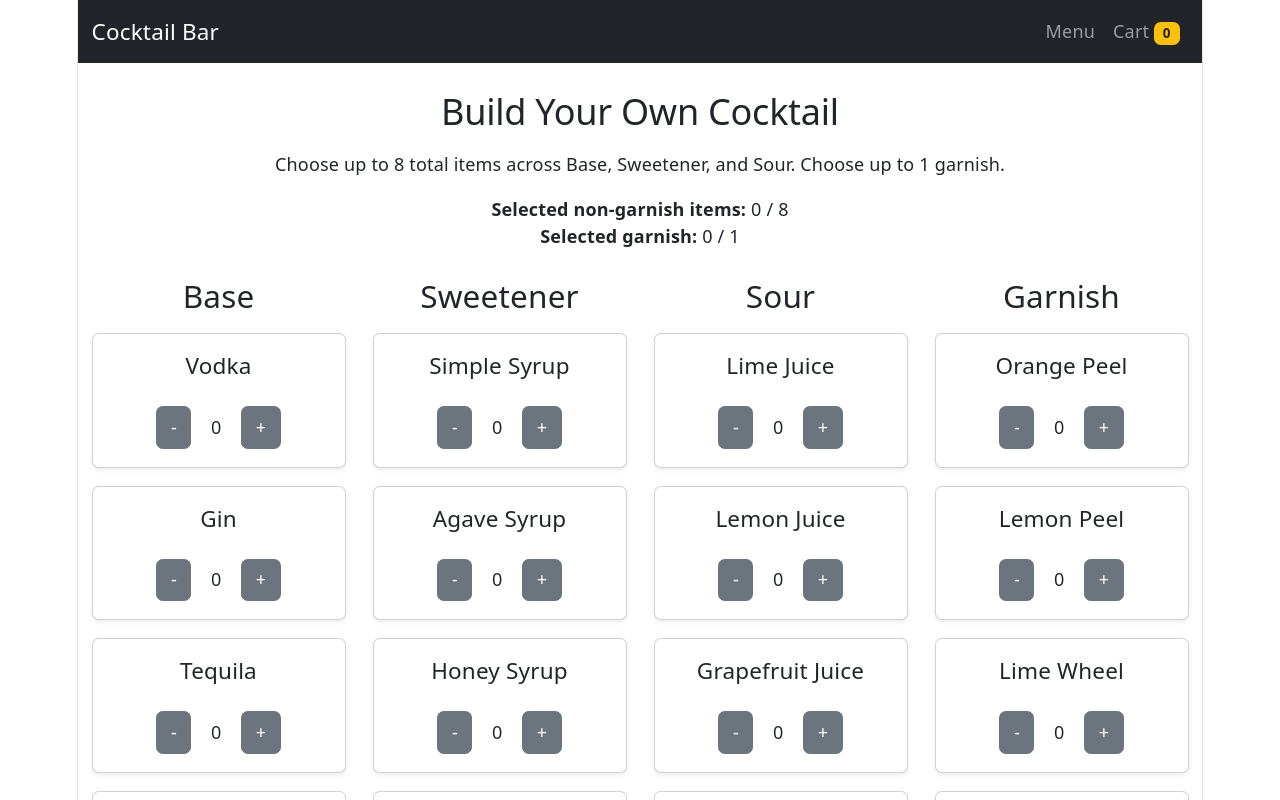
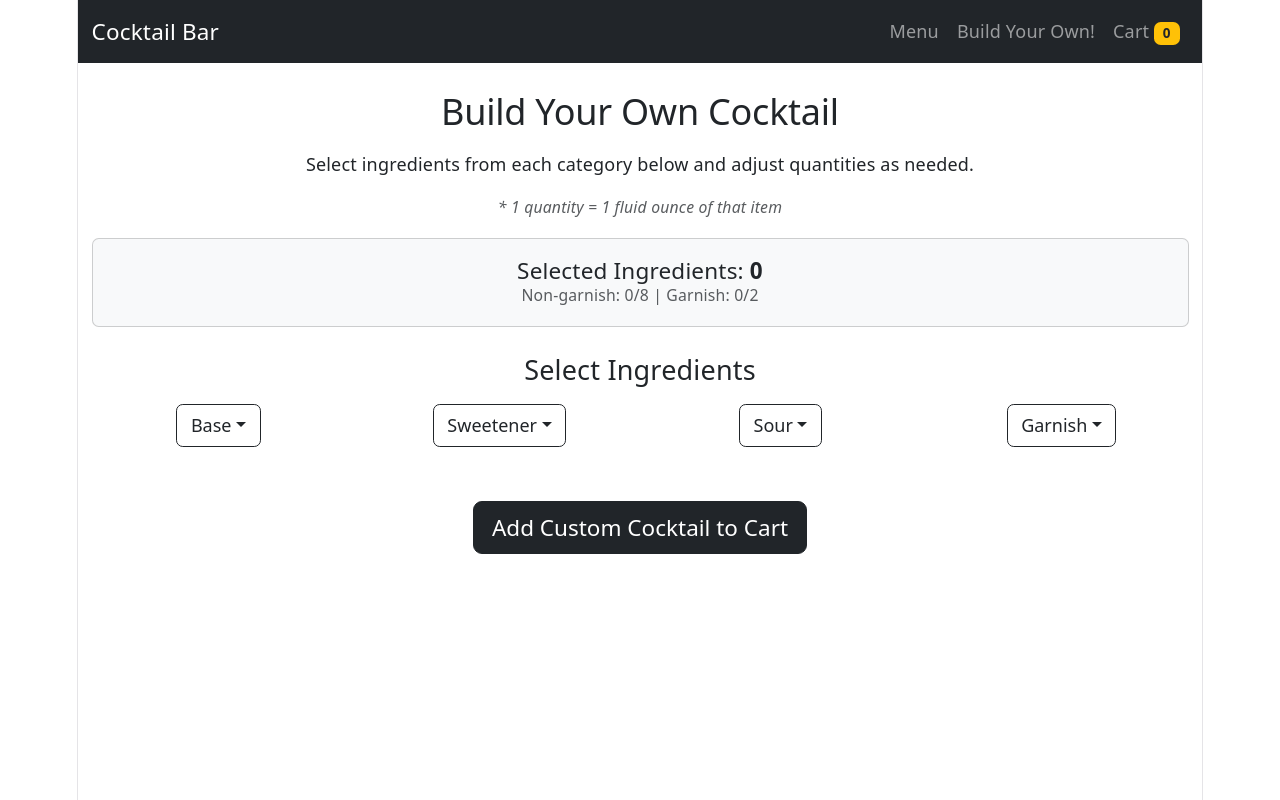
Before and after one commit to CS571-S26/p25, a React (Vite) app: page /#/build-your-own in a window 1280 px wide. Shown: the top 800 px of the page. Built offline with nearby package versions, Linux system fonts and the light colour scheme.

Commit message:
check in 3

```diff
--- a/src/assets/components/NavigationBar.jsx
+++ b/src/assets/components/NavigationBar.jsx
@@ -15,6 +15,9 @@ function NavigationBar({ cartCount }) {
             <Nav.Link as={Link} to="/menu">
               Menu
             </Nav.Link>
+            <Nav.Link as={Link} to="/build-your-own">
+              Build Your Own!
+            </Nav.Link>
             <Nav.Link as={Link} to="/cart">
               Cart <Badge bg="warning" text="dark">{cartCount}</Badge>
             </Nav.Link>
--- a/src/assets/pages/BuildYourOwnPage.jsx
+++ b/src/assets/pages/BuildYourOwnPage.jsx
@@ -1,5 +1,5 @@
 import { useState } from "react";
-import { Container, Row, Col, Card, Button, Alert } from "react-bootstrap";
+import { Container, Row, Col, Card, Button, Alert, Dropdown, DropdownButton } from "react-bootstrap";
 
 const BASE_OPTIONS = [
   "Vodka",
@@ -45,21 +45,27 @@ const GARNISH_OPTIONS = [
   "Salt Rim"
 ];
 
-function IngredientCard({ name, count, onIncrement, onDecrement }) {
+function SelectedIngredient({ name, quantity, onIncrement, onDecrement, onRemove }) {
   return (
-    <Card className="h-100 shadow-sm">
-      <Card.Body className="d-flex flex-column justify-content-between text-center">
-        <Card.Title>{name}</Card.Title>
-
-        <div className="d-flex align-items-center justify-content-center mt-3">
-          <Button variant="secondary" onClick={onDecrement}>
-            -
-          </Button>
-          <span style={{ margin: "0 15px", fontSize: "18px", minWidth: "20px" }}>
-            {count}
-          </span>
-          <Button variant="secondary" onClick={onIncrement}>
-            +
+    <Card className="mb-3 shadow-sm">
+      <Card.Body className="d-flex justify-content-between align-items-center">
+        <div>
+          <h5 className="mb-0">{name}</h5>
+        </div>
+        <div className="d-flex align-items-center gap-3">
+          <div className="d-flex align-items-center">
+            <Button variant="secondary" size="sm" onClick={onDecrement}>
+              -
+            </Button>
+            <span style={{ margin: "0 10px", fontSize: "16px", minWidth: "25px", textAlign: "center" }}>
+              {quantity}
+            </span>
+            <Button variant="secondary" size="sm" onClick={onIncrement}>
+              +
+            </Button>
+          </div>
+          <Button variant="danger" size="sm" onClick={onRemove}>
+            Remove
           </Button>
         </div>
       </Card.Body>
@@ -68,74 +74,96 @@ function IngredientCard({ name, count, onIncrement, onDecrement }) {
 }
 
 function BuildYourOwnPage({ addCustomCocktailToCart }) {
-  const [baseCounts, setBaseCounts] = useState(
-    Object.fromEntries(BASE_OPTIONS.map((item) => [item, 0]))
-  );
-  const [sweetenerCounts, setSweetenerCounts] = useState(
-    Object.fromEntries(SWEETENER_OPTIONS.map((item) => [item, 0]))
-  );
-  const [sourCounts, setSourCounts] = useState(
-    Object.fromEntries(SOUR_OPTIONS.map((item) => [item, 0]))
-  );
-  const [garnishCounts, setGarnishCounts] = useState(
-    Object.fromEntries(GARNISH_OPTIONS.map((item) => [item, 0]))
-  );
+  // Store selected ingredients with their quantities
+  // Format: { "Base|Vodka": 2, "Sweetener|Simple Syrup": 1, etc. }
+  const [selectedIngredients, setSelectedIngredients] = useState({});
   const [message, setMessage] = useState("");
 
-  const totalNonGarnish =
-    Object.values(baseCounts).reduce((a, b) => a + b, 0) +
-    Object.values(sweetenerCounts).reduce((a, b) => a + b, 0) +
-    Object.values(sourCounts).reduce((a, b) => a + b, 0);
+  // Determine how many non-garnish and garnish items are selected
+  const getNonGarnishCount = () => {
+    return Object.entries(selectedIngredients)
+      .filter(([key]) => !key.startsWith("Garnish|"))
+      .reduce((sum, [, quantity]) => sum + quantity, 0);
+  };
 
-  const totalGarnish = Object.values(garnishCounts).reduce((a, b) => a + b, 0);
+  const getGarnishCount = () => {
+    return Object.entries(selectedIngredients)
+      .filter(([key]) => key.startsWith("Garnish|"))
+      .reduce((sum, [, quantity]) => sum + quantity, 0);
+  };
 
-  const incrementItem = (name, counts, setCounts, isGarnish = false) => {
-    if (isGarnish) {
-      if (totalGarnish >= 1) return;
-      setCounts((prev) => ({ ...prev, [name]: 1 }));
+  const addIngredient = (category, ingredientName) => {
+    const key = `${category}|${ingredientName}`;
+
+    // Check garnish limit (max 2 total quantity)
+    if (category === "Garnish" && getGarnishCount() >= 2 && !selectedIngredients[key]) {
+      setMessage("Total garnish quantity cannot exceed 2.");
+      setTimeout(() => setMessage(""), 3000);
       return;
     }
 
-    if (totalNonGarnish >= 8) return;
-    if (counts[name] >= 8) return;
+    // Check non-garnish limit (max 8 total quantity)
+    if (category !== "Garnish" && getNonGarnishCount() >= 8 && !selectedIngredients[key]) {
+      setMessage("Total non-garnish quantity cannot exceed 8.");
+      setTimeout(() => setMessage(""), 3000);
+      return;
+    }
 
-    setCounts((prev) => ({ ...prev, [name]: prev[name] + 1 }));
+    // Add the ingredient with quantity 1 if not already selected
+    if (!selectedIngredients[key]) {
+      setSelectedIngredients(prev => ({ ...prev, [key]: 1 }));
+      setMessage("");
+    }
   };
 
-  const decrementItem = (name, setCounts) => {
-    setCounts((prev) => ({
+  const removeIngredient = (key) => {
+    setSelectedIngredients(prev => {
+      const newIngredients = { ...prev };
+      delete newIngredients[key];
+      return newIngredients;
+    });
+  };
+
+  const incrementQuantity = (key) => {
+    const isGarnish = key.startsWith("Garnish|");
+    const currentGarnishTotal = getGarnishCount();
+    const currentNonGarnishTotal = getNonGarnishCount();
+
+    // Check if incrementing would exceed limits
+    if (isGarnish && currentGarnishTotal >= 2) {
+      setMessage("Total garnish quantity cannot exceed 2.");
+      setTimeout(() => setMessage(""), 3000);
+      return;
+    }
+
+    if (!isGarnish && currentNonGarnishTotal >= 8) {
+      setMessage("Total non-garnish quantity cannot exceed 8.");
+      setTimeout(() => setMessage(""), 3000);
+      return;
+    }
+
+    setSelectedIngredients(prev => ({
       ...prev,
-      [name]: Math.max(prev[name] - 1, 0)
+      [key]: prev[key] + 1
+    }));
+  };
+
+  const decrementQuantity = (key) => {
+    setSelectedIngredients(prev => ({
+      ...prev,
+      [key]: Math.max(prev[key] - 1, 1)
     }));
   };
 
   const buildIngredientList = () => {
-    const ingredients = [];
-
-    Object.entries(baseCounts).forEach(([name, count]) => {
-      if (count > 0) ingredients.push(`${count} ${name}`);
+    return Object.entries(selectedIngredients).map(([key, quantity]) => {
+      const [category, name] = key.split("|");
+      return category === "Garnish" ? name : `${quantity} ${name}`;
     });
-
-    Object.entries(sweetenerCounts).forEach(([name, count]) => {
-      if (count > 0) ingredients.push(`${count} ${name}`);
-    });
-
-    Object.entries(sourCounts).forEach(([name, count]) => {
-      if (count > 0) ingredients.push(`${count} ${name}`);
-    });
-
-    Object.entries(garnishCounts).forEach(([name, count]) => {
-      if (count > 0) ingredients.push(name);
-    });
-
-    return ingredients;
   };
 
   const resetSelections = () => {
-    setBaseCounts(Object.fromEntries(BASE_OPTIONS.map((item) => [item, 0])));
-    setSweetenerCounts(Object.fromEntries(SWEETENER_OPTIONS.map((item) => [item, 0])));
-    setSourCounts(Object.fromEntries(SOUR_OPTIONS.map((item) => [item, 0])));
-    setGarnishCounts(Object.fromEntries(GARNISH_OPTIONS.map((item) => [item, 0])));
+    setSelectedIngredients({});
   };
 
   const handleAddToCart = () => {
@@ -151,49 +179,93 @@ function BuildYourOwnPage({ addCustomCocktailToCart }) {
     resetSelections();
   };
 
-  const renderColumn = (title, options, counts, setCounts, isGarnish = false) => (
-    <Col xs={12} md={6} lg={3}>
-      <h3 className="text-center mb-3">{title}</h3>
-      <Row>
-        {options.map((item) => (
-          <Col xs={12} className="mb-3" key={item}>
-            <IngredientCard
-              name={item}
-              count={counts[item]}
-              onIncrement={() => incrementItem(item, counts, setCounts, isGarnish)}
-              onDecrement={() => decrementItem(item, setCounts)}
-            />
-          </Col>
+  const renderCategoryDropdown = (categoryTitle, options) => (
+    <Col xs={12} md={6} lg={3} className="mb-4">
+      <DropdownButton
+        id={`dropdown-${categoryTitle}`}
+        title={categoryTitle}
+        className="w-100"
+        variant="outline-dark"
+      >
+        {options.map(option => (
+          <Dropdown.Item
+            key={option}
+            onClick={() => addIngredient(categoryTitle, option)}
+            disabled={selectedIngredients[`${categoryTitle}|${option}`] !== undefined}
+          >
+            {option}
+          </Dropdown.Item>
         ))}
-      </Row>
+      </DropdownButton>
     </Col>
   );
+
+  const getSelectedByCategory = (category) => {
+    return Object.entries(selectedIngredients)
+      .filter(([key]) => key.startsWith(category))
+      .map(([key, quantity]) => ({ key, name: key.split("|")[1], quantity }));
+  };
 
   return (
     <Container className="py-4">
       <h2 className="text-center mb-3">Build Your Own Cocktail</h2>
       <p className="text-center">
-        Choose up to 8 total items across Base, Sweetener, and Sour. Choose up to 1 garnish.
+        Select ingredients from each category below and adjust quantities as needed.
+      </p>
+      <p className="text-center text-muted small">
+        <em>* 1 quantity = 1 fluid ounce of that item</em>
       </p>
 
-      <div className="text-center mb-4">
-        <strong>Selected non-garnish items:</strong> {totalNonGarnish} / 8
-        <br />
-        <strong>Selected garnish:</strong> {totalGarnish} / 1
-      </div>
-
       {message && (
-        <Alert variant="info" className="text-center">
+        <Alert variant={message.includes("Custom") ? "success" : "info"} className="text-center">
           {message}
         </Alert>
       )}
 
-      <Row>
-        {renderColumn("Base", BASE_OPTIONS, baseCounts, setBaseCounts)}
-        {renderColumn("Sweetener", SWEETENER_OPTIONS, sweetenerCounts, setSweetenerCounts)}
-        {renderColumn("Sour", SOUR_OPTIONS, sourCounts, setSourCounts)}
-        {renderColumn("Garnish", GARNISH_OPTIONS, garnishCounts, setGarnishCounts, true)}
+      <Card className="mb-4 p-3 bg-light">
+        <h5 className="mb-0">
+          Selected Ingredients: <strong>{Object.keys(selectedIngredients).length}</strong>
+        </h5>
+        <small className="text-muted">Non-garnish: {getNonGarnishCount()}/8 | Garnish: {getGarnishCount()}/2</small>
+      </Card>
+
+      {/* Dropdowns Section */}
+      <h4 className="mb-3">Select Ingredients</h4>
+      <Row className="mb-4">
+        {renderCategoryDropdown("Base", BASE_OPTIONS)}
+        {renderCategoryDropdown("Sweetener", SWEETENER_OPTIONS)}
+        {renderCategoryDropdown("Sour", SOUR_OPTIONS)}
+        {renderCategoryDropdown("Garnish", GARNISH_OPTIONS)}
       </Row>
+
+      {/* Selected Ingredients Section */}
+      {Object.keys(selectedIngredients).length > 0 && (
+        <>
+          <h4 className="mb-3">Your Selection</h4>
+          <Row className="mb-4">
+            <Col xs={12} md={8} className="mx-auto">
+              {["Base", "Sweetener", "Sour", "Garnish"].map(category => {
+                const items = getSelectedByCategory(category);
+                return items.length > 0 ? (
+                  <div key={category}>
+                    <h6 className="text-muted mt-3 mb-2">{category}</h6>
+                    {items.map(({ key, name, quantity }) => (
+                      <SelectedIngredient
+                        key={key}
+                        name={name}
+                        quantity={quantity}
+                        onIncrement={() => incrementQuantity(key)}
+                        onDecrement={() => decrementQuantity(key)}
+                        onRemove={() => removeIngredient(key)}
+                      />
+                    ))}
+                  </div>
+                ) : null;
+              })}
+            </Col>
+          </Row>
+        </>
+      )}
 
       <div className="text-center mt-4">
         <Button variant="dark" size="lg" onClick={handleAddToCart}>
```
